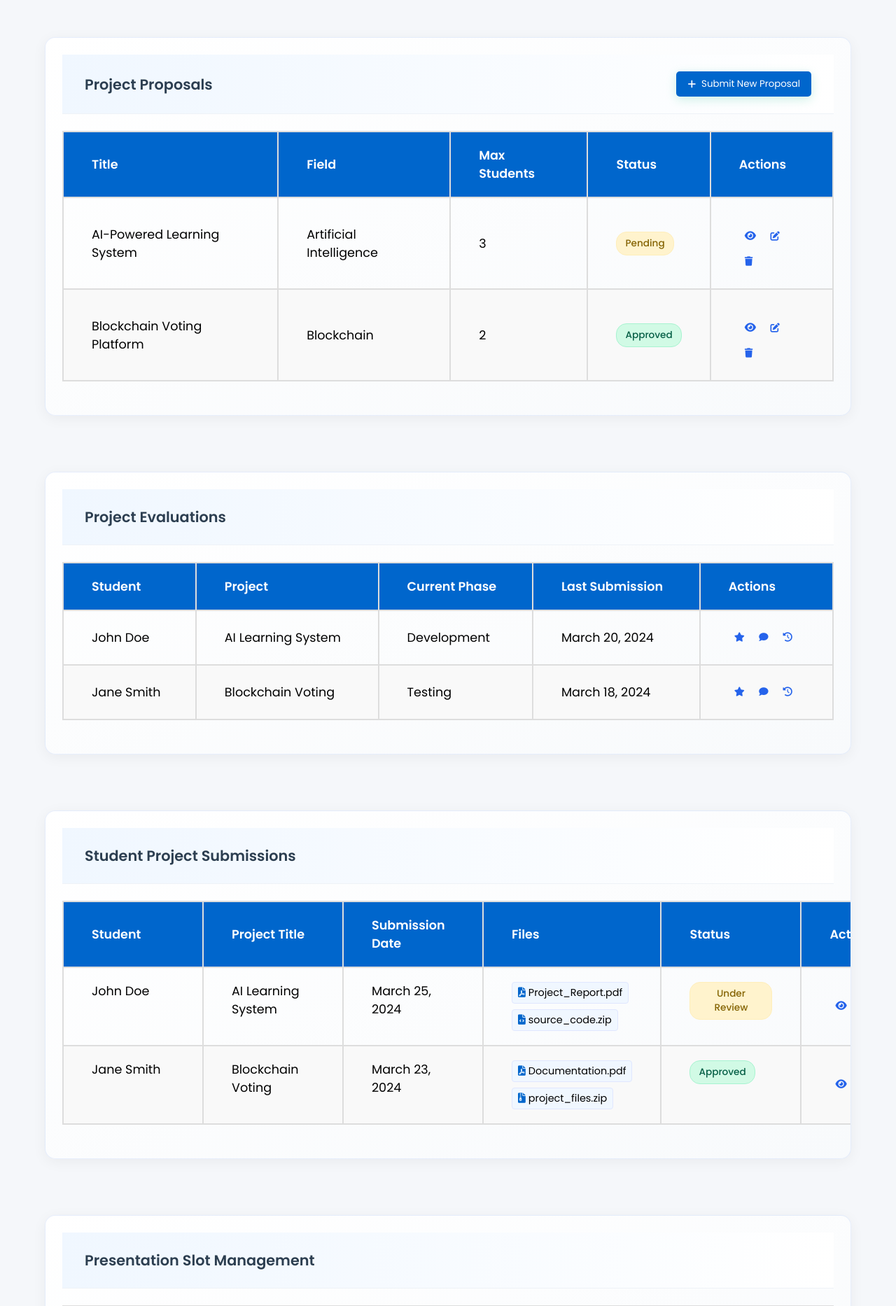
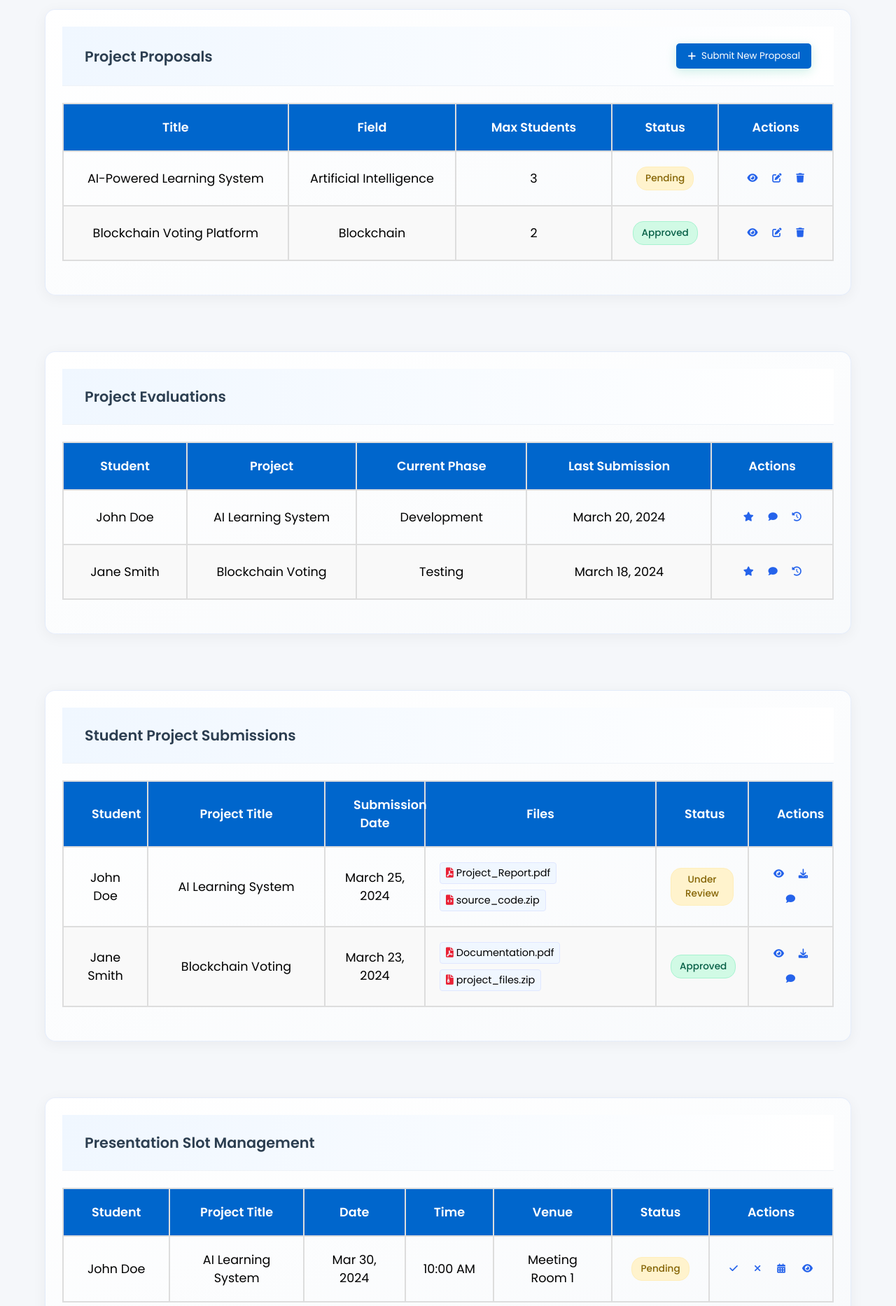
Before and after one commit to YongJinYit1214/final-year-project-management-system, a PHP site: page /pages/supervisor-dashboard/supervisor-dashboard-page.html in a window 1280 px wide. Shown: the part 1520-3386 px from the top of the page at 70% size. Run offline with PHP 8.4, Linux system fonts and the light colour scheme.

Commit message:
Supervisor Dashboard UI Improvement

```diff
--- a/fyp-system/pages/supervisor-dashboard/supervisor-dashboard-page.css
+++ b/fyp-system/pages/supervisor-dashboard/supervisor-dashboard-page.css
@@ -218,7 +218,7 @@ h2:after {
 }
 
 /* View Details Button */
-.view-btn {
+.view-details-btn {
     background-color: #0066cc;
     color: white;
     margin-top: 1rem;
@@ -231,7 +231,7 @@ h2:after {
     transition: background-color 0.3s ease, transform 0.3s ease;
 }
 
-.view-btn:hover {
+.view-details-btn:hover {
     background-color: #004c99;
     transform: scale(1.15);
 }
@@ -255,8 +255,8 @@ h2:after {
 .evaluation-table th,
 .evaluation-table td {
     border: 2px solid #ddd;
-    padding: 20px 40px;
-    text-align: left;
+    padding: 20px 20px;
+    text-align: center;
     font-size: 1.1rem;
 }
 
@@ -479,22 +479,58 @@ footer p {
 }
 
 .file-chip i {
-    color: #0066cc;
+    color: #e92135;
 }
 
 /* Adjust table cell for files */
 .submission-table td {
-    vertical-align: top;
+    vertical-align: center;
     min-width: 200px; /* Ensure enough space for file chips */
 }
 
 .submission-table td .submission-files {
-    max-width: 300px; /* Limit width to force wrapping */
+    max-width: 500px; /* Limit width to force wrapping */
 }
 
 /* Rejection Modal Styles */
 #rejectReasonModal .modal-content {
     max-width: 500px;
+}
+
+/* Adjust column widths in submission-table */
+.submission-table {
+    table-layout: fixed; /* Ensure table respects specified column widths */
+    width: 100%;
+}
+
+.submission-table th:nth-child(1), /* Student column */
+.submission-table td:nth-child(1) {
+    width: 11%;  /* Column Width */
+}
+
+.submission-table th:nth-child(3), /* Submission Date column */
+.submission-table td:nth-child(3) {
+    width: 13%; /* Column Width */
+}
+.submission-table th:nth-child(4), /* Files column */
+.submission-table td:nth-child(4) {
+    width: 30%; /* Column Width */
+}
+
+.submission-table th:nth-child(5), /* Status column */
+.submission-table td:nth-child(5) {
+    width: 12%; /* Column Width */
+}
+
+.submission-table th:nth-child(6), /* Actions column */
+.submission-table td:nth-child(6) {
+    width: 11%;/* Column Width */
+}
+
+/* Presentation Slot Management Table */
+.booking-table th:nth-child(7), /* Actions column */
+.booking-table td:nth-child(7) {
+    width: 13%; /* Column Width */
 }
 
 #rejectReason {
--- a/fyp-system/pages/supervisor-dashboard/supervisor-dashboard-page.html
+++ b/fyp-system/pages/supervisor-dashboard/supervisor-dashboard-page.html
@@ -66,12 +66,12 @@
                     <div class="project-item">
                         <h4>John Doe - AI Project</h4>
                         <p>Progress: 75%</p>
-                        <button class="view-btn">View Details</button>
+                        <button class="view-details-btn">View Details</button>
                     </div>
                     <div class="project-item">
                         <h4>Jane Smith - ML Project</h4>
                         <p>Progress: 60%</p>
-                        <button class="view-btn">View Details</button>
+                        <button class="view-details-btn">View Details</button>
                     </div>
                 </div>
             </div>
@@ -501,7 +501,7 @@
                                         <button class="action-icon reschedule-btn" title="Suggest Reschedule">
                                             <i class="fas fa-calendar-alt"></i>
                                         </button>
-                                        <button class="action-icon view-details-btn" title="View Details">
+                                        <button class="action-icon view-detail-btn" title="View Detail">
                                             <i class="fas fa-eye"></i>
                                         </button>
                                     </div>
```
